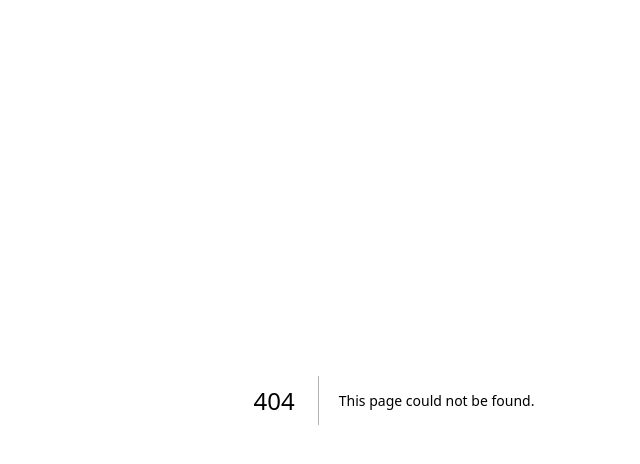
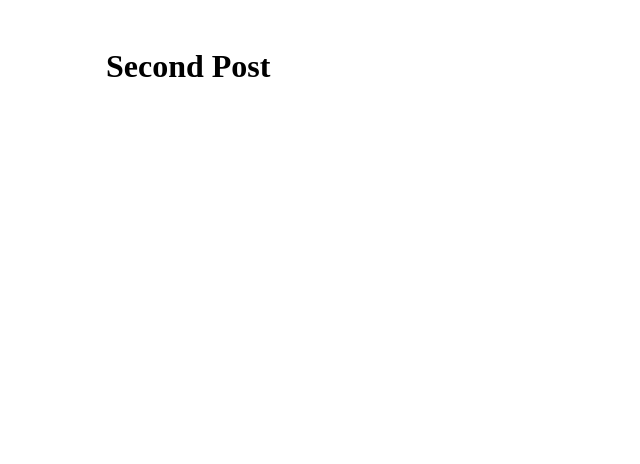
Before and after one commit to Sofia-trindade/PWEB1_nextjs-blog, a Next.js app: page /posts/second-post in a window 1280 px wide. Before the commit this address had no page. Shown: the top 464 px of the page, without its empty margins (246-886 px from the left). Built offline with nearby package versions, Linux system fonts and the light colour scheme.

Commit message:
criando um /second-post

```diff
--- /dev/null
+++ b/pages/posts/second-post.js
@@ -0,0 +1,16 @@
+import Head from "next/head"
+import Layout from "../../components/layout"
+
+export default function SecondPost() {
+    return (
+        <Layout>
+        <Head>
+            <title>Second Post</title>
+        </Head>
+
+        <h1>Second Post</h1>
+        </Layout>
+
+
+    )
+}
```
